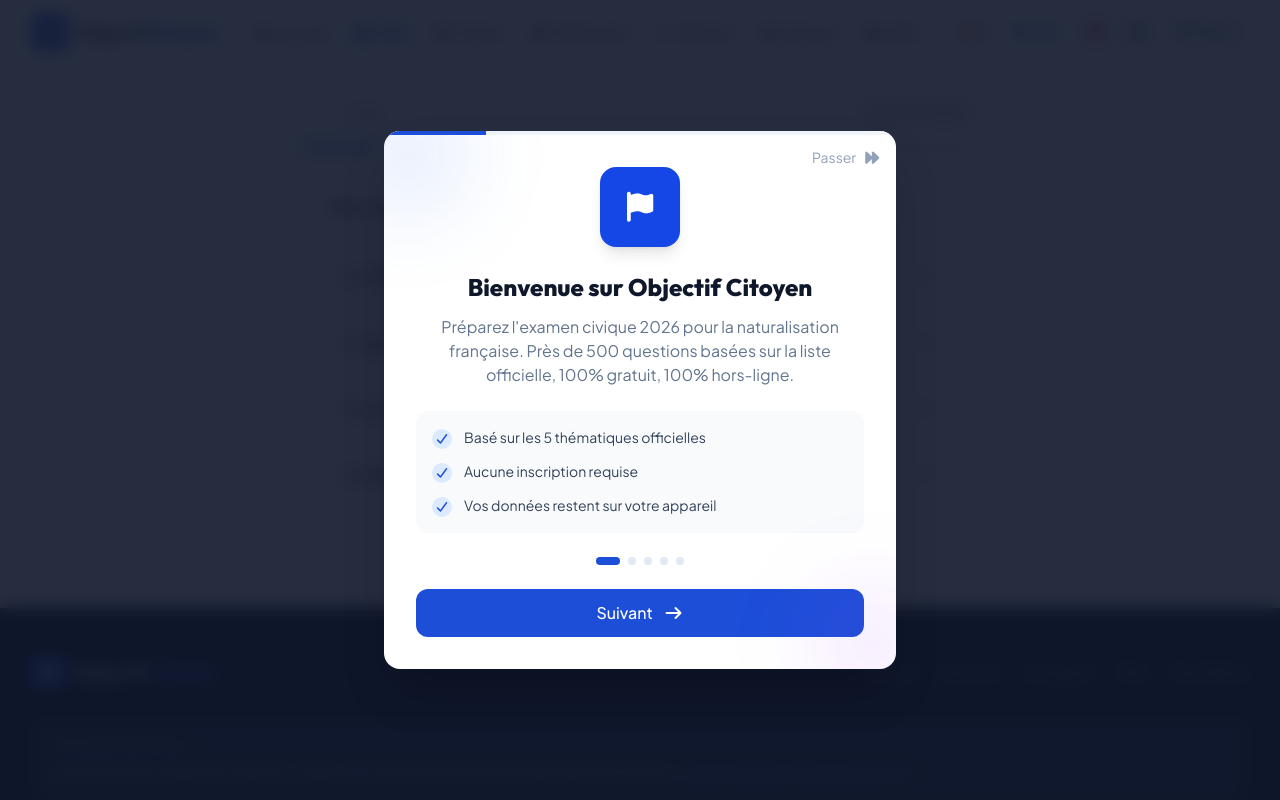
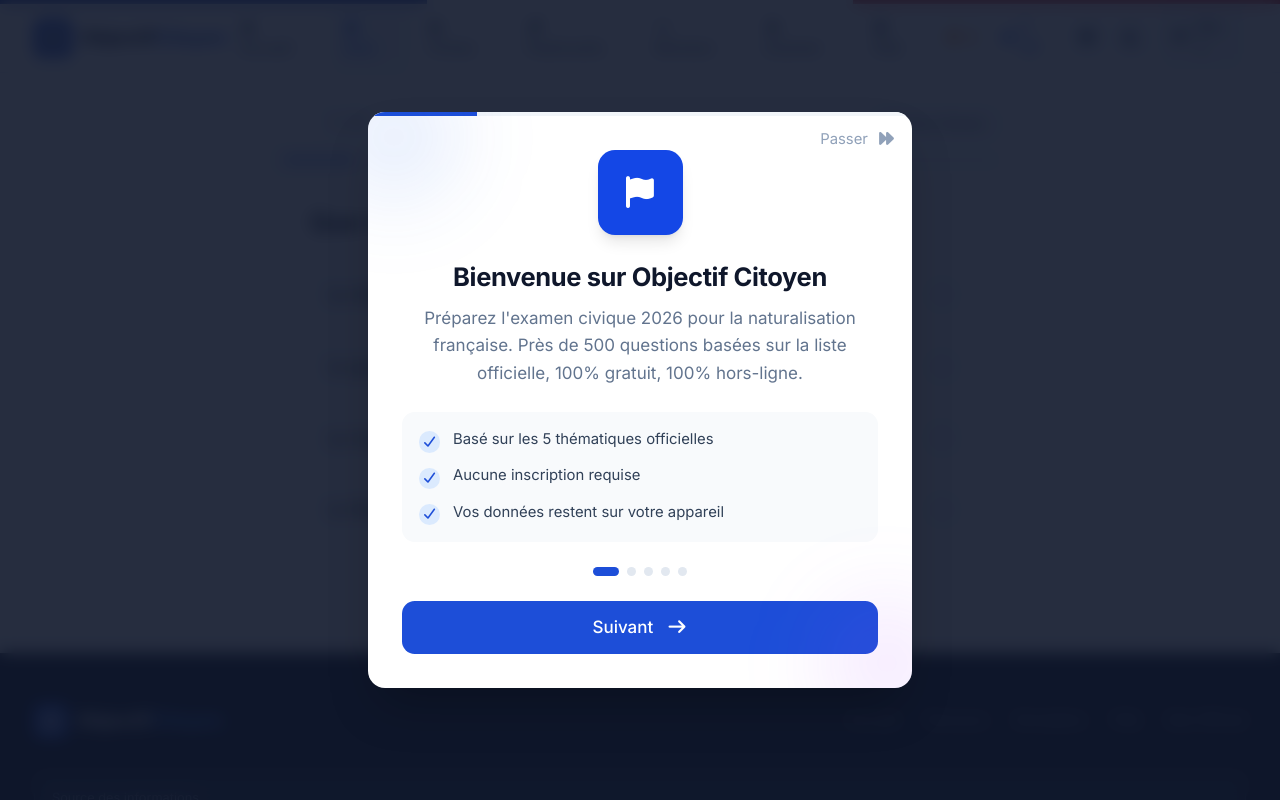
Before and after one commit to tham-le/prep-examen-civique, a React (Vite) app: page /quiz in a window 1280 px wide. Shown: the top 800 px of the page. Built offline with nearby package versions, Linux system fonts and the light colour scheme.

Commit message:
Use Inter, a larger base size and a tricolore line in the header

```diff
--- a/components/FAQPage.tsx
+++ b/components/FAQPage.tsx
@@ -46,7 +46,7 @@ export const FAQPage: React.FC = () => {
         <div className="w-20 h-20 bg-sapphire-100 dark:bg-sapphire-900/50 text-sapphire-600 dark:text-sapphire-400 rounded-3xl flex items-center justify-center mx-auto">
           <i className="fas fa-circle-question text-3xl"></i>
         </div>
-        <h1 className="text-4xl font-black brand-font text-slate-900 dark:text-white">Questions Fréquentes</h1>
+        <h1 className="text-4xl font-bold text-slate-900 dark:text-white">Questions Fréquentes</h1>
         <p className="text-slate-500 dark:text-slate-400 max-w-xl mx-auto">
           Tout ce que vous devez savoir sur l'examen civique 2026
         </p>
--- a/components/Header.tsx
+++ b/components/Header.tsx
@@ -33,6 +33,7 @@ export const Header: React.FC<HeaderProps> = ({ userStats, darkMode, toggleDarkM
 
   return (
     <header className="sticky top-0 bg-white dark:bg-slate-900 border-b border-slate-200 dark:border-slate-700 z-50">
+      <div className="tricolore" aria-hidden="true"></div>
       <div className="max-w-7xl mx-auto px-4 sm:px-6 lg:px-8">
         <div className="flex items-center justify-between h-16">
           {/* Logo */}
@@ -62,7 +63,7 @@ export const Header: React.FC<HeaderProps> = ({ userStats, darkMode, toggleDarkM
           <div className="flex items-center space-x-2">
             {/* Streak indicator */}
             {userStats.streak > 0 && (
-              <div className="hidden sm:flex items-center space-x-1 text-orange-600 dark:text-orange-400 px-2 py-1 text-sm">
+              <div className="hidden sm:flex items-center space-x-1 text-amber-600 dark:text-amber-400 px-2 py-1 text-sm">
                 <i className="fas fa-fire text-xs"></i>
                 <span className="font-medium">{userStats.streak}j</span>
               </div>
@@ -79,7 +80,7 @@ export const Header: React.FC<HeaderProps> = ({ userStats, darkMode, toggleDarkM
               href="https://en.tipeee.com/objectif-citoyen/"
               target="_blank"
               rel="noopener noreferrer"
-              className="w-9 h-9 rounded-md bg-rose-50 dark:bg-rose-900/30 text-rose-500 dark:text-rose-400 hover:bg-rose-100 dark:hover:bg-rose-900/50 flex items-center justify-center transition-colors"
+              className="w-9 h-9 rounded-md bg-slate-100 dark:bg-slate-800 text-slate-600 dark:text-slate-300 hover:bg-slate-200 dark:hover:bg-slate-700 flex items-center justify-center transition-colors"
               title="Soutenir le projet"
               aria-label="Soutenir le projet sur Tipeee"
             >
--- a/components/Quiz.tsx
+++ b/components/Quiz.tsx
@@ -270,7 +270,7 @@ export const Quiz: React.FC<QuizProps> = ({ selectedTheme, onExit, onStatsUpdate
             </div>
           )}
 
-          <h3 className="text-lg md:text-xl font-medium text-slate-900 dark:text-white leading-relaxed">{current.text}</h3>
+          <h3 className="text-xl md:text-2xl font-semibold text-slate-900 dark:text-white leading-snug">{current.text}</h3>
 
           <div className="grid gap-2" role="group" aria-label="Options de réponse">
             {current.options.map((opt, idx) => (
--- a/index.css
+++ b/index.css
@@ -20,26 +20,23 @@
   --color-sapphire-900: #172554;
 }
 
+html {
+  font-size: 17px;
+}
+
 body {
-  font-family: 'Plus Jakarta Sans', sans-serif;
+  font-family: 'Inter', system-ui, sans-serif;
+  line-height: 1.6;
   -webkit-tap-highlight-color: transparent;
 }
 
-h1, h2, h3, .brand-font {
-  font-family: 'Outfit', sans-serif;
+h1, h2, h3 {
+  letter-spacing: -0.015em;
+  line-height: 1.25;
 }
 
-.glass-card {
-  background: rgba(255, 255, 255, 0.8);
-  backdrop-filter: blur(10px);
-  border: 1px solid rgba(255, 255, 255, 0.3);
+/* Hard-edged blue, white and red bands */
+.tricolore {
+  height: 4px;
+  background: linear-gradient(to right, #1e40af 33.34%, #ffffff 33.34% 66.67%, #dc2626 66.67%);
 }
-
-@keyframes subtle-pulse {
-  0%, 100% { opacity: 1; }
-  50% { opacity: 0.7; }
-}
-
-.loading-pulse {
-  animation: subtle-pulse 2s infinite ease-in-out;
-}
--- a/index.html
+++ b/index.html
@@ -63,7 +63,7 @@
     <link rel="apple-touch-icon" href="/icons/apple-touch-icon.png">
     <link rel="manifest" href="/manifest.json">
 
-    <link href="https://fonts.googleapis.com/css2?family=Outfit:wght@300;400;600;800&family=Plus+Jakarta+Sans:wght@400;500;700&display=swap" rel="stylesheet">
+    <link href="https://fonts.googleapis.com/css2?family=Inter:wght@400;500;600;700&display=swap" rel="stylesheet">
 <script type="importmap">
 {
   "imports": {
```
